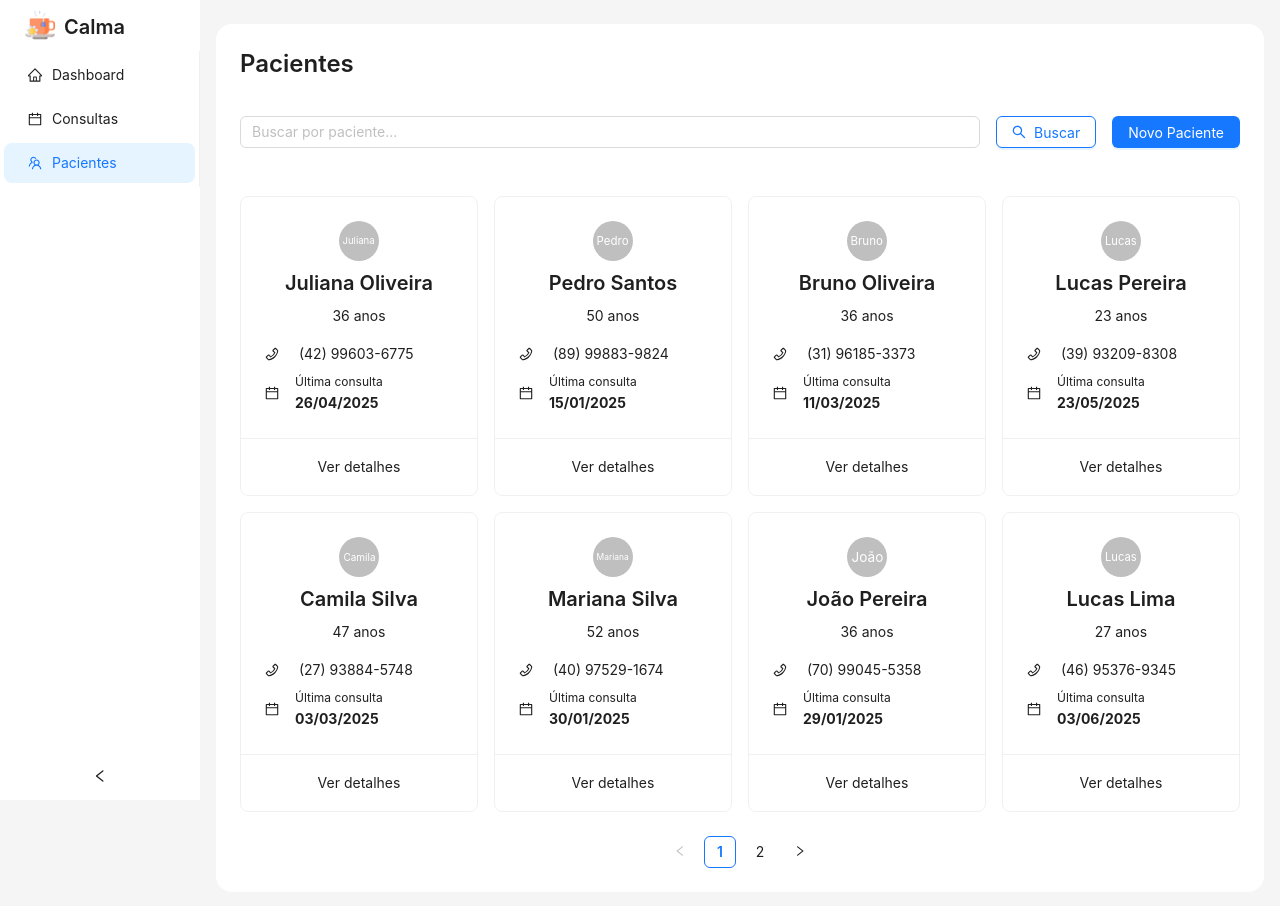
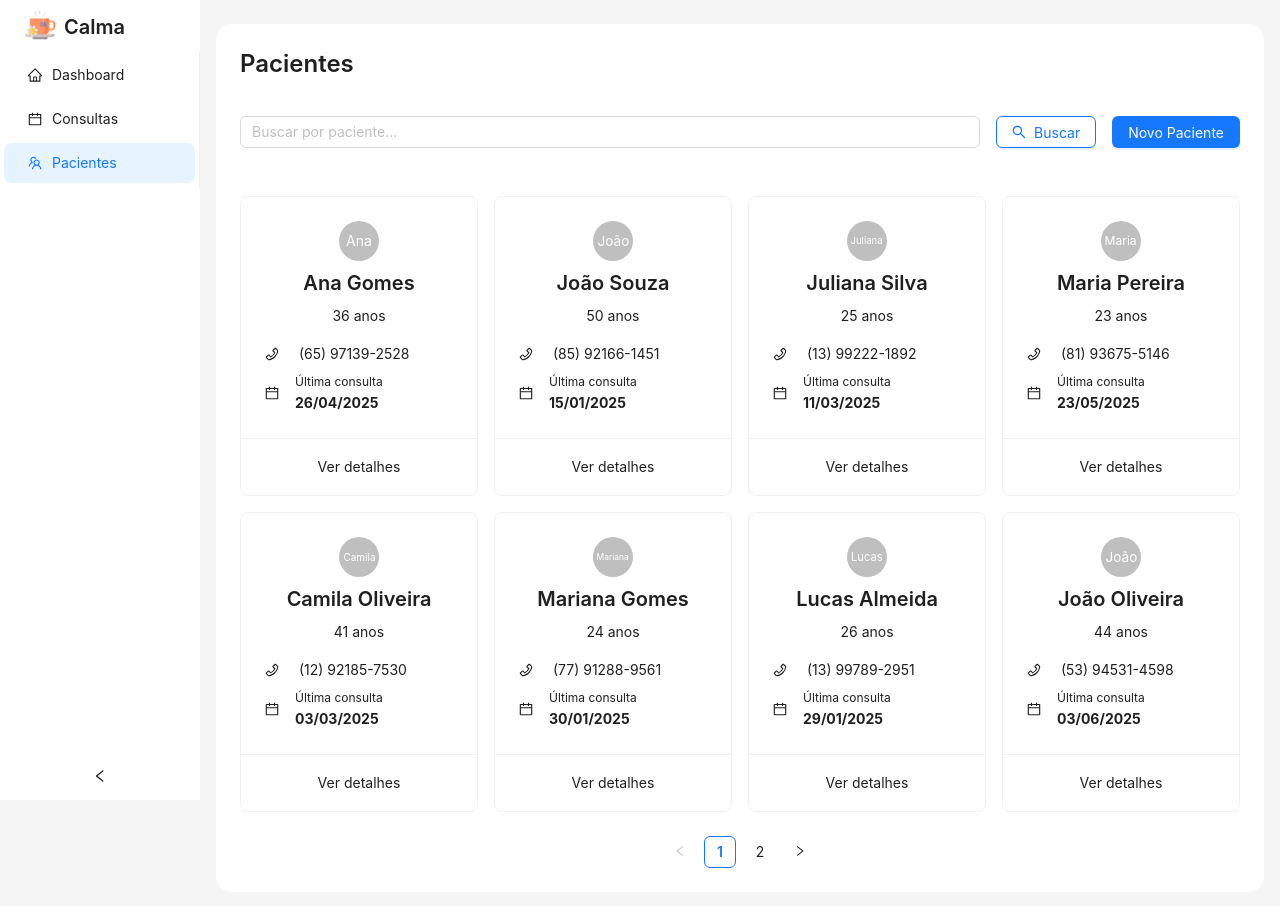
Before and after one commit to GustavoBrazThomaz/calma, a React (Vite) app: page /pacientes in a window 1280 px wide. Shown: the top 906 px of the page. Built offline with nearby package versions, Linux system fonts and the light colour scheme.

Commit message:
fix: synchronizing patient mocks

```diff
--- a/package.json
+++ b/package.json
@@ -13,7 +13,6 @@
     "@ant-design/icons": "5.x",
     "@ant-design/v5-patch-for-react-19": "^1.0.3",
     "@tanstack/react-query": "^5.81.2",
-    "@tanstack/react-query-devtools": "^5.81.2",
     "antd": "^5.26.1",
     "dayjs": "^1.11.13",
     "react": "^19.1.0",
@@ -25,6 +24,7 @@
   },
   "devDependencies": {
     "@eslint/js": "^9.25.0",
+    "@tanstack/react-query-devtools": "^5.81.2",
     "@types/react": "^19.1.2",
     "@types/react-dom": "^19.1.2",
     "@types/react-input-mask": "^3.0.6",
--- a/src/App.tsx
+++ b/src/App.tsx
@@ -1,6 +1,7 @@
 import { ConfigProvider, App as AntdApp } from "antd";
 import { Outlet } from "react-router";
 import { AppLayout } from "./ui/layout/app-layout";
+import { ReactQueryDevtools } from "@tanstack/react-query-devtools";
 
 function App() {
   return (
@@ -10,6 +11,7 @@ function App() {
           <Outlet />
         </AppLayout>
       </AntdApp>
+      <ReactQueryDevtools initialIsOpen={true} />
     </ConfigProvider>
   );
 }
--- a/src/constants.ts
+++ b/src/constants.ts
@@ -1,113 +1,4 @@
 import dayjs from "dayjs";
-
-export interface Appointments {
-  firstName: string;
-  lastName: string;
-  phone: string;
-  scheduled: Date;
-  price: string;
-  isPaid: boolean;
-  status: "done" | "cancel" | "scheduled";
-}
-
-export const appointments: Appointments[] = [
-  {
-    firstName: "Ana",
-    lastName: "Silva",
-    phone: "(11) 91234-5678",
-    scheduled: new Date("2025-06-18T10:00:00"),
-    price: "R$ 250,00",
-    isPaid: true,
-    status: "done",
-  },
-  {
-    firstName: "Bruno",
-    lastName: "Ferreira",
-    phone: "(21) 99876-5432",
-    scheduled: new Date("2025-06-19T14:30:00"),
-    price: "R$ 300,00",
-    isPaid: false,
-    status: "scheduled",
-  },
-  {
-    firstName: "Carla",
-    lastName: "Ferreira",
-    phone: "(31) 98765-4321",
-    scheduled: new Date("2025-06-20T09:00:00"),
-    price: "R$ 200,00",
-    isPaid: true,
-    status: "cancel",
-  },
-  {
-    firstName: "Diego",
-    lastName: "Lima",
-    phone: "(41) 97654-3210",
-    scheduled: new Date("2025-06-21T16:15:00"),
-    price: "R$ 280,00",
-    isPaid: false,
-    status: "scheduled",
-  },
-];
-
-export interface Patients {
-  id: string;
-  firstName: string;
-  lastName: string;
-  birthDate: Date;
-  lastAppointment: Date;
-  phone: string;
-}
-
-export const patients: Patients[] = [
-  {
-    id: "1",
-    firstName: "Ana",
-    lastName: "Silva",
-    birthDate: new Date("1990-03-15"),
-    lastAppointment: new Date("2025-06-01T10:00:00"),
-    phone: "(11) 91234-5678",
-  },
-  {
-    id: "2",
-    firstName: "Bruno",
-    lastName: "Ferreira",
-    birthDate: new Date("1985-07-22"),
-    lastAppointment: new Date("2025-05-28T14:30:00"),
-    phone: "(21) 99876-5432",
-  },
-  {
-    id: "3",
-    firstName: "Carla",
-    lastName: "Menezes",
-    birthDate: new Date("1992-11-05"),
-    lastAppointment: new Date("2025-06-10T09:00:00"),
-    phone: "(31) 98765-4321",
-  },
-  {
-    id: "4",
-    firstName: "Diego",
-    lastName: "Santos",
-    birthDate: new Date("1997-01-30"),
-    lastAppointment: new Date("2025-06-15T16:15:00"),
-    phone: "(41) 97654-3210",
-  },
-  {
-    id: "5",
-    firstName: "Eduarda",
-    lastName: "Costa",
-    birthDate: new Date("2000-08-18"),
-    lastAppointment: new Date("2025-06-12T11:45:00"),
-    phone: "(85) 98877-6655",
-  },
-  {
-    id: "6",
-    firstName: "Felipe",
-    lastName: "Lima",
-    birthDate: new Date("1988-12-02"),
-    lastAppointment: new Date("2025-06-07T13:00:00"),
-    phone: "(51) 99774-3322",
-  },
-];
 
 export const markdownInitialValue = `## Sessão ${dayjs(new Date()).format(
   "DD/MM/YYYY"
--- a/src/mocks/patient-detail.mock.ts
+++ b/src/mocks/patient-detail.mock.ts
@@ -6,7 +6,7 @@ export const patientsDetails: PatientDetails[] = [
     id: "f7249848-d991-459d-97a5-e4cb3313d79b",
     firstName: "Ana",
     lastName: "Gomes",
-    birthDate: "1988-10-22",
+    birthDate: new Date("1988-10-22"),
     contactInformation: {
       phone: "(65) 97139-2528",
       email: "ana.gomes@email.com",
@@ -34,7 +34,7 @@ export const patientsDetails: PatientDetails[] = [
     id: "ca62f255-2b4b-44e9-a191-60b70838d054",
     firstName: "João",
     lastName: "Souza",
-    birthDate: "2003-07-27",
+    birthDate: new Date("1975-02-19"),
     contactInformation: {
       phone: "(85) 92166-1451",
       email: "joão.souza@email.com",
@@ -61,7 +61,7 @@ export const patientsDetails: PatientDetails[] = [
     id: "09a2ae04-97e1-4ca5-9063-7b14c09c0421",
     firstName: "Juliana",
     lastName: "Silva",
-    birthDate: "2000-03-29",
+    birthDate: new Date("2000-03-29"),
     contactInformation: {
       phone: "(13) 99222-1892",
       email: "juliana.silva@email.com",
@@ -88,7 +88,7 @@ export const patientsDetails: PatientDetails[] = [
     id: "2400c912-faa4-461d-b146-87775abc3488",
     firstName: "Maria",
     lastName: "Pereira",
-    birthDate: "1998-09-23",
+    birthDate: new Date("2001-12-07"),
     contactInformation: {
       phone: "(81) 93675-5146",
       email: "maria.pereira@email.com",
@@ -115,7 +115,7 @@ export const patientsDetails: PatientDetails[] = [
     id: "fbb13219-2897-442d-bf05-52d79f9997d0",
     firstName: "Camila",
     lastName: "Oliveira",
-    birthDate: "1983-12-28",
+    birthDate: new Date("1983-12-28"),
     contactInformation: {
       phone: "(12) 92185-7530",
       email: "camila.oliveira@email.com",
@@ -142,7 +142,7 @@ export const patientsDetails: PatientDetails[] = [
     id: "42d6196d-08a2-407a-b867-8c8b6d77aa0b",
     firstName: "Mariana",
     lastName: "Gomes",
-    birthDate: "2001-01-30",
+    birthDate: new Date("2001-01-30"),
     contactInformation: {
       phone: "(77) 91288-9561",
       email: "mariana.gomes@email.com",
@@ -169,7 +169,7 @@ export const patientsDetails: PatientDetails[] = [
     id: "f665e59a-d8cf-4853-a4cd-4df47747c5af",
     firstName: "Lucas",
     lastName: "Almeida",
-    birthDate: "1999-05-12",
+    birthDate: new Date("1999-05-12"),
     contactInformation: {
       phone: "(13) 99789-2951",
       email: "lucas.almeida@email.com",
@@ -196,7 +196,7 @@ export const patientsDetails: PatientDetails[] = [
     id: "e15afb3b-8a26-443b-b04a-4f03a30689fb",
     firstName: "João",
     lastName: "Oliveira",
-    birthDate: "1981-03-09",
+    birthDate: new Date("1981-03-09"),
     contactInformation: {
       phone: "(53) 94531-4598",
       email: "joão.oliveira@email.com",
@@ -223,7 +223,7 @@ export const patientsDetails: PatientDetails[] = [
     id: "053fcd03-1373-42a0-bead-d8e5100b1bfe",
     firstName: "Mariana",
     lastName: "Oliveira",
-    birthDate: "1993-07-12",
+    birthDate: new Date("1993-07-12"),
     contactInformation: {
       phone: "(32) 98804-3015",
       email: "mariana.oliveira@email.com",
@@ -249,12 +249,12 @@ export const patientsDetails: PatientDetails[] = [
   },
   {
     id: "de2d821e-9d35-4c6c-aa02-b01e201235a1",
-    firstName: "João",
-    lastName: "Santos",
-    birthDate: "2002-10-12",
+    firstName: "Camila",
+    lastName: "Carvalho",
+    birthDate: new Date("2002-10-12"),
     contactInformation: {
       phone: "(98) 92163-3839",
-      email: "joão.santos@email.com",
+      email: "camila.carvalho@email.com",
     },
     personalInformation: {
       religion: "Candomblé",
--- a/src/mocks/patient.mock.ts
+++ b/src/mocks/patient.mock.ts
@@ -2,93 +2,83 @@ import type { Patients } from "../types/patient";
 
 export const patients: Patients[] = [
   {
-    id: "d73c3c7c-71f4-4f40-8fb2-d84d9b1ac5d9",
-    patientId: "f7249848-d991-459d-97a5-e4cb3313d79b",
-    firstName: "Juliana",
-    lastName: "Oliveira",
+    id: "f7249848-d991-459d-97a5-e4cb3313d79b",
+    firstName: "Ana",
+    lastName: "Gomes",
     birthDate: new Date("1988-10-22"),
     lastAppointment: new Date("2025-04-26"),
-    phone: "(42) 99603-6775",
+    phone: "(65) 97139-2528",
   },
   {
-    id: "395fb28c-1955-4c35-844a-3851be176ad7",
-    patientId: "ca62f255-2b4b-44e9-a191-60b70838d054",
-    firstName: "Pedro",
-    lastName: "Santos",
+    id: "ca62f255-2b4b-44e9-a191-60b70838d054",
+    firstName: "João",
+    lastName: "Souza",
     birthDate: new Date("1975-02-19"),
     lastAppointment: new Date("2025-01-15"),
-    phone: "(89) 99883-9824",
+    phone: "(85) 92166-1451",
   },
   {
-    id: "a1966c17-18d3-4e8a-8bbd-9dbad511c5c8",
-    patientId: "09a2ae04-97e1-4ca5-9063-7b14c09c0421",
-    firstName: "Bruno",
-    lastName: "Oliveira",
-    birthDate: new Date("1989-05-26"),
+    id: "09a2ae04-97e1-4ca5-9063-7b14c09c0421",
+    firstName: "Juliana",
+    lastName: "Silva",
+    birthDate: new Date("2000-03-29"),
     lastAppointment: new Date("2025-03-11"),
-    phone: "(31) 96185-3373",
+    phone: "(13) 99222-1892",
   },
   {
-    id: "a30d5a2d-6458-441c-a2b7-6c7fd4748136",
-    patientId: "2400c912-faa4-461d-b146-87775abc3488",
-    firstName: "Lucas",
+    id: "2400c912-faa4-461d-b146-87775abc3488",
+    firstName: "Maria",
     lastName: "Pereira",
     birthDate: new Date("2001-12-07"),
     lastAppointment: new Date("2025-05-23"),
-    phone: "(39) 93209-8308",
+    phone: "(81) 93675-5146",
   },
   {
-    id: "99d0fe5e-e533-477e-899e-58f2444d730b",
-    patientId: "fbb13219-2897-442d-bf05-52d79f9997d0",
+    id: "fbb13219-2897-442d-bf05-52d79f9997d0",
     firstName: "Camila",
-    lastName: "Silva",
-    birthDate: new Date("1978-06-02"),
+    lastName: "Oliveira",
+    birthDate: new Date("1983-12-28"),
     lastAppointment: new Date("2025-03-03"),
-    phone: "(27) 93884-5748",
+    phone: "(12) 92185-7530",
   },
   {
-    id: "e8bfbfb4-99b4-47ae-921c-c24ddc5e5cad",
-    patientId: "42d6196d-08a2-407a-b867-8c8b6d77aa0b",
+    id: "42d6196d-08a2-407a-b867-8c8b6d77aa0b",
     firstName: "Mariana",
-    lastName: "Silva",
-    birthDate: new Date("1972-12-09"),
+    lastName: "Gomes",
+    birthDate: new Date("2001-01-30"),
     lastAppointment: new Date("2025-01-30"),
-    phone: "(40) 97529-1674",
+    phone: "(77) 91288-9561",
   },
   {
-    id: "e56d4ae8-f62d-4947-a59c-f29ca043fc02",
-    patientId: "f665e59a-d8cf-4853-a4cd-4df47747c5af",
-    firstName: "João",
-    lastName: "Pereira",
-    birthDate: new Date("1989-06-22"),
+    id: "f665e59a-d8cf-4853-a4cd-4df47747c5af",
+    firstName: "Lucas",
+    lastName: "Almeida",
+    birthDate: new Date("1999-05-12"),
     lastAppointment: new Date("2025-01-29"),
-    phone: "(70) 99045-5358",
+    phone: "(13) 99789-2951",
   },
   {
-    id: "6ffdaef9-c113-4507-bbd3-d18a237a6a75",
-    patientId: "e15afb3b-8a26-443b-b04a-4f03a30689fb",
-    firstName: "Lucas",
-    lastName: "Lima",
-    birthDate: new Date("1998-01-18"),
+    id: "e15afb3b-8a26-443b-b04a-4f03a30689fb",
+    firstName: "João",
+    lastName: "Oliveira",
+    birthDate: new Date("1981-03-09"),
     lastAppointment: new Date("2025-06-03"),
-    phone: "(46) 95376-9345",
+    phone: "(53) 94531-4598",
   },
   {
-    id: "7ab94df3-166e-42a4-8eaf-4b36b0d54973",
-    patientId: "053fcd03-1373-42a0-bead-d8e5100b1bfe",
+    id: "053fcd03-1373-42a0-bead-d8e5100b1bfe",
+    firstName: "Mariana",
+    lastName: "Oliveira",
+    birthDate: new Date("1993-07-12"),
+    lastAppointment: new Date("2025-01-08"),
+    phone: "(32) 98804-3015",
+  },
+  {
+    id: "de2d821e-9d35-4c6c-aa02-b01e201235a1",
     firstName: "Camila",
     lastName: "Carvalho",
-    birthDate: new Date("1977-07-02"),
-    lastAppointment: new Date("2025-01-08"),
-    phone: "(48) 94990-9891",
-  },
-  {
-    id: "9c79e91b-c2f5-4ce5-bad3-ad1e2fb3b3d4",
-    patientId: "de2d821e-9d35-4c6c-aa02-b01e201235a1",
-    firstName: "Camila",
-    lastName: "Carvalho",
-    birthDate: new Date("2000-02-19"),
+    birthDate: new Date("2002-10-12"),
     lastAppointment: new Date("2025-03-09"),
-    phone: "(61) 99310-2852",
+    phone: "(98) 92163-3839",
   },
 ];
--- a/src/pages/patients/patients.tsx
+++ b/src/pages/patients/patients.tsx
@@ -80,7 +80,6 @@ export function Patients() {
           <Col span={6}>
             <PatientCard
               id={item.id}
-              patientId={item.patientId}
               firstName={item.firstName}
               lastName={item.lastName}
               birthDate={item.birthDate}
--- a/src/types/patient-detail.ts
+++ b/src/types/patient-detail.ts
@@ -4,7 +4,7 @@ export interface PatientDetails {
   id: string;
   firstName: string;
   lastName: string;
-  birthDate: string
+  birthDate: Date;
   contactInformation: {
     phone: string;
     email: string;
--- a/src/types/patient.ts
+++ b/src/types/patient.ts
@@ -1,6 +1,5 @@
 export interface Patients {
   id: string;
-  patientId: string;
   firstName: string;
   lastName: string;
   birthDate: Date;
--- a/src/ui/cards/patient-card.tsx
+++ b/src/ui/cards/patient-card.tsx
@@ -8,10 +8,10 @@ import type { Patients } from "../../types/patient";
 const { Title } = Typography;
 
 export function PatientCard({
+  id,
   firstName,
   lastName,
   birthDate,
-  patientId,
   phone,
   lastAppointment,
 }: Patients) {
@@ -24,7 +24,7 @@ export function PatientCard({
           key="details"
           variant="text"
           color="default"
-          onClick={() => navigate("/paciente/" + patientId)}
+          onClick={() => navigate("/paciente/" + id)}
         >
           Ver detalhes
         </Button>,
```
Also changed, not shown: src/pages/patient-detail/tabs/patient-appointments.tsx (+8 -2 lines), src/ui/forms/appointment/appointment-form.tsx (+5 -2 lines).
